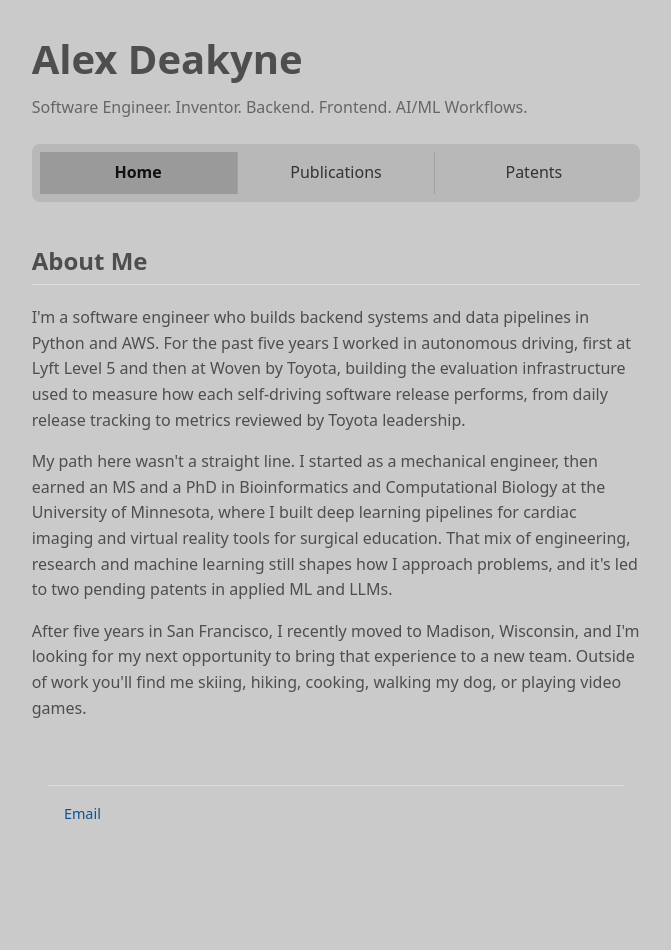
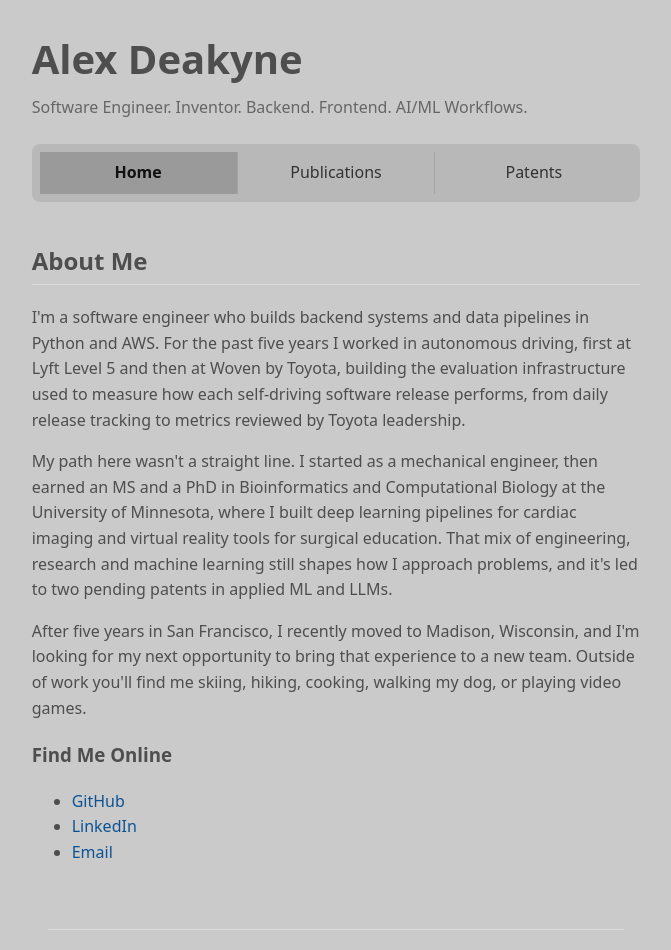
Before and after one commit to adeakyne/alexdeakyne-dev, a React (Vite) app: page / in a window 1280 px wide. Shown: the top 950 px of the page, without its empty margins (304-975 px from the left). Before the commit the page ends 857 px from the top, so only its background shows below. Built offline with nearby package versions, Linux system fonts and the light colour scheme.

Commit message:
update about me

```diff
--- a/src/components/Home.tsx
+++ b/src/components/Home.tsx
@@ -2,9 +2,25 @@ function HomePage () {
     return (
         <section>
             <h2>About Me</h2>
-            <p>I'm a software engineer who builds backend systems and data pipelines in Python and AWS. For the past five years I worked in autonomous driving, first at Lyft Level 5 and then at Woven by Toyota, building the evaluation infrastructure used to measure how each self-driving software release performs, from daily release tracking to metrics reviewed by Toyota leadership.</p>
-            <p>My path here wasn't a straight line. I started as a mechanical engineer, then earned an MS and a PhD in Bioinformatics and Computational Biology at the University of Minnesota, where I built deep learning pipelines for cardiac imaging and virtual reality tools for surgical education. That mix of engineering, research and machine learning still shapes how I approach problems, and it's led to two pending patents in applied ML and LLMs.</p>
-            <p>After five years in San Francisco, I recently moved to Madison, Wisconsin, and I'm looking for my next opportunity to bring that experience to a new team. Outside of work you'll find me skiing, hiking, cooking, walking my dog, or playing video games.</p>
+                <p>I'm a software engineer who builds backend systems and data pipelines in Python and AWS. For the past five years I worked in autonomous driving, first at Lyft Level 5 and then at Woven by Toyota, building the evaluation infrastructure used to measure how each self-driving software release performs, from daily release tracking to metrics reviewed by Toyota leadership.</p>
+                <p>My path here wasn't a straight line. I started as a mechanical engineer, then earned an MS and a PhD in Bioinformatics and Computational Biology at the University of Minnesota, where I built deep learning pipelines for cardiac imaging and virtual reality tools for surgical education. That mix of engineering, research and machine learning still shapes how I approach problems, and it's led to two pending patents in applied ML and LLMs.</p>
+                <p>After five years in San Francisco, I recently moved to Madison, Wisconsin, and I'm looking for my next opportunity to bring that experience to a new team. Outside of work you'll find me skiing, hiking, cooking, walking my dog, or playing video games.</p>
+            <h3>Find Me Online</h3>
+                <ul>
+                    <li>
+                        <a href="https://github.com/adeakyne" target="_blank" rel="noopener noreferrer">
+                            GitHub
+                        </a>
+                    </li>
+                    <li>
+                        <a href="https://www.linkedin.com/in/alex-deakyne-phd-36091a81" target="_blank" rel="noopener noreferrer">
+                            LinkedIn
+                        </a>
+                    </li>
+                    <li>
+                        <a href="mailto:adeakyne@alexdeakyne.dev">Email</a>
+                    </li>
+                </ul>
         </section>
     )
 }
```
